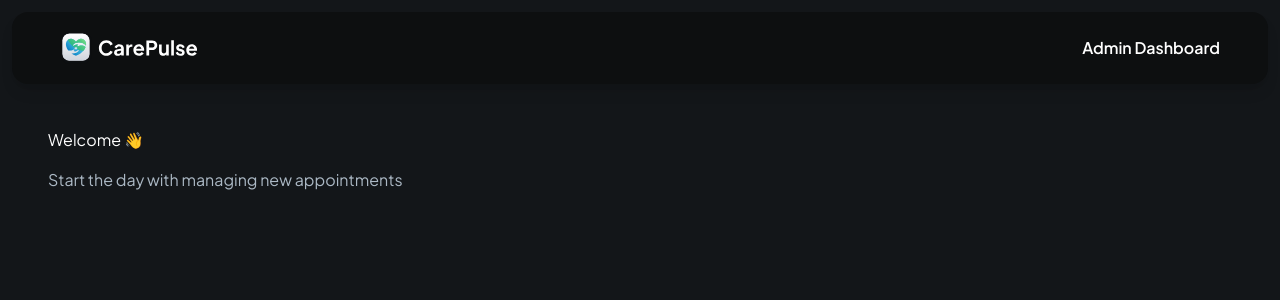
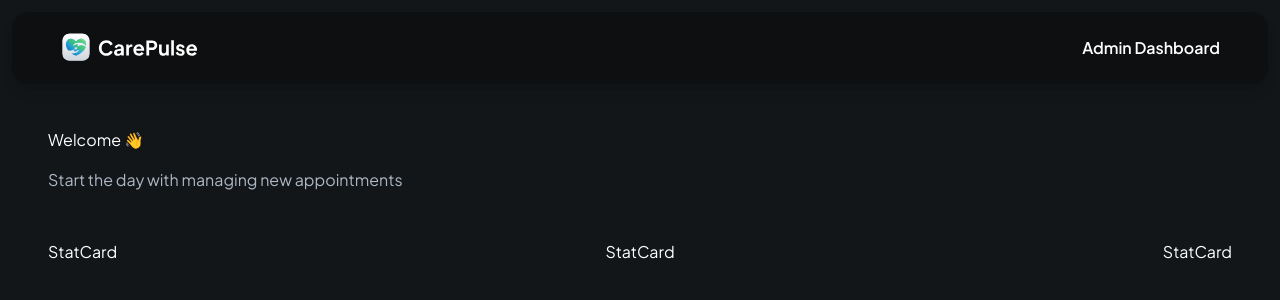
Before and after one commit to jonahunuafe/dribble-clone, a Next.js app: page /admin in a window 1280 px wide. Shown: the top 300 px of the page. Built offline with nearby package versions, Linux system fonts and the light colour scheme.

Commit message:
created StatCard component

```diff
--- a/app/admin/page.tsx
+++ b/app/admin/page.tsx
@@ -1,3 +1,4 @@
+import StatCard from '@/components/StatCard'
 import Image from 'next/image'
 import Link from 'next/link'
 import React from 'react'
@@ -24,7 +25,26 @@ const Admin = () => {
           <p className="text-dark-700">Start the day with managing new appointments</p>
         </section>
 
-        <section className="admin-stat"></section>
+        <section className="admin-stat">
+          <StatCard
+            type="appointments"
+            count={5}
+            label="Scheduled appointments"
+            icon="/assets/icons/appointment.svg"
+          />
+          <StatCard
+            type="pending"
+            count={10}
+            label="Pending appointments"
+            icon="/assets/icons/pending.svg"
+          />
+          <StatCard
+            type="cancelled"
+            count={2}
+            label="Cancelled appointments"
+            icon="/assets/icons/cancelled.svg"
+          />
+        </section>
       </main>
     </div>
   )
--- /dev/null
+++ b/components/StatCard.tsx
@@ -0,0 +1,9 @@
+import React from 'react'
+
+const StatCard = () => {
+  return (
+    <div>StatCard</div>
+  )
+}
+
+export default StatCard
```
